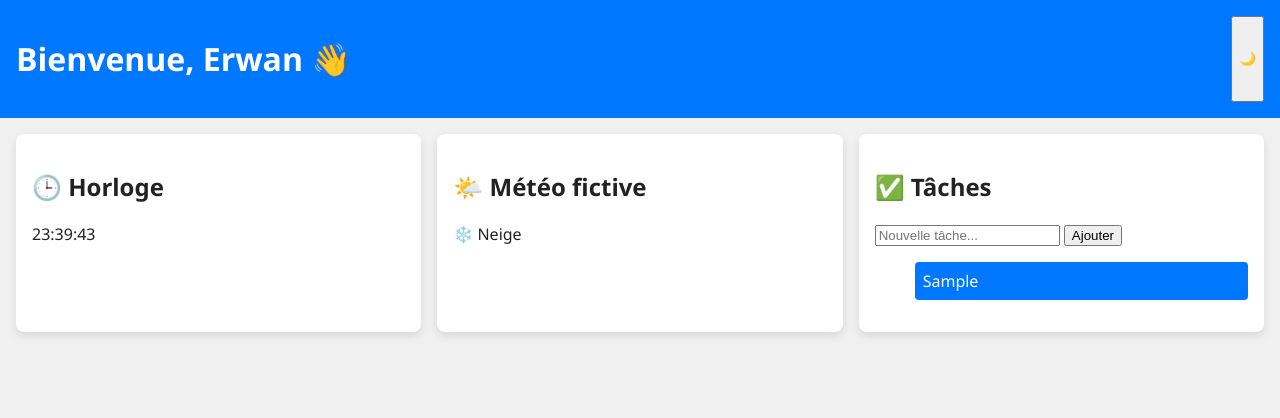
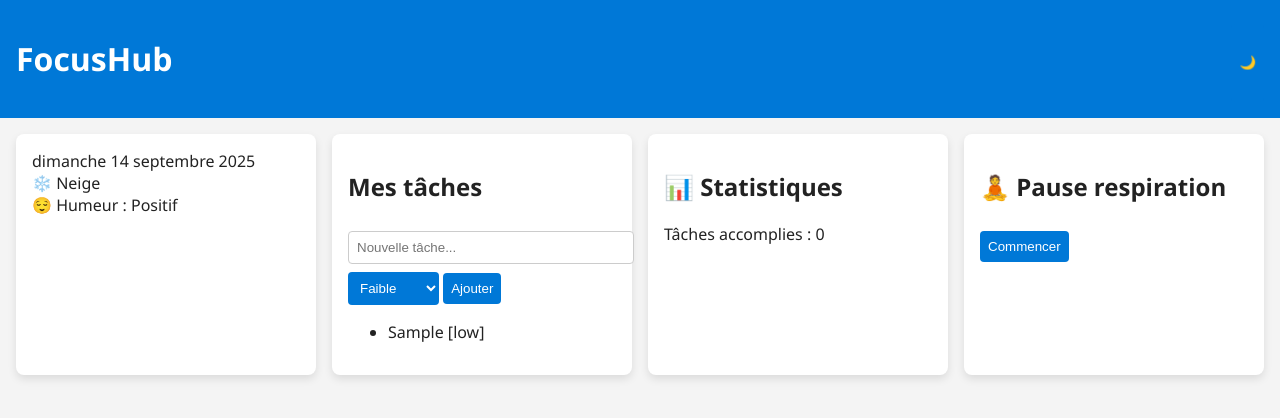
Before and after one commit to ErwanLiebus/mon-projet-web, a plain HTML site: page index.html in a window 1280 px wide. Both pictures are taken after typing "Sample" into the empty fields and a click on the button "Ajouter". Drawn offline with Linux system fonts and the light colour scheme.

Commit message:
new features

```diff
--- /dev/null
+++ b/app.js
@@ -0,0 +1,44 @@
+// 🗓️ Date
+document.getElementById('date').textContent = new Date().toLocaleDateString('fr-FR', {
+  weekday: 'long', year: 'numeric', month: 'long', day: 'numeric'
+});
+
+// 🌤️ Météo fictive
+const fakeWeather = ["☀️ Soleil", "🌧️ Pluie", "⛅ Nuages", "❄️ Neige"];
+document.getElementById('weather').textContent = fakeWeather[Math.floor(Math.random() * fakeWeather.length)];
+
+// ✅ Tâches
+let completed = 0;
+function updateStats() {
+  document.getElementById('stats').textContent = `Tâches accomplies : ${completed}`;
+}
+
+document.getElementById('addTask').onclick = () => {
+  const task = document.getElementById('taskInput').value.trim();
+  const priority = document.getElementById('priority').value;
+  if (!task) return;
+
+  const li = document.createElement('li');
+  li.textContent = `${task} [${priority}]`;
+  li.onclick = () => {
+    li.style.textDecoration = 'line-through';
+    completed++;
+    updateStats();
+  };
+  document.getElementById('taskList').appendChild(li);
+  document.getElementById('taskInput').value = '';
+};
+
+// 🌙 Thème
+document.getElementById('themeToggle').onclick = () => {
+  document.body.classList.toggle('dark');
+  document.getElementById('themeToggle').textContent = document.body.classList.contains('dark') ? '☀️' : '🌙';
+};
+
+// 🧘 Respiration guidée
+document.getElementById('startBreath').onclick = () => {
+  const guide = document.getElementById('breathGuide');
+  guide.textContent = "Inspire...";
+  setTimeout(() => guide.textContent = "Expire...", 4000);
+  setTimeout(() => guide.textContent = "Relâche...", 8000);
+};
--- a/index.html
+++ b/index.html
@@ -3,34 +3,46 @@
 <head>
   <meta charset="UTF-8" />
   <meta name="viewport" content="width=device-width, initial-scale=1.0" />
-  <title>Tableau de bord interactif</title>
+  <title>FocusHub</title>
   <link rel="stylesheet" href="style.css" />
 </head>
 <body>
   <header>
-    <h1>Bienvenue, Erwan 👋</h1>
+    <h1>FocusHub</h1>
     <button id="themeToggle">🌙</button>
   </header>
 
   <main>
-    <section class="widget" id="clockWidget">
-      <h2>🕒 Horloge</h2>
-      <div id="clock"></div>
+    <section class="overview">
+      <div id="date"></div>
+      <div id="weather">🌤️ Chargement météo...</div>
+      <div id="mood">😌 Humeur : Positif</div>
     </section>
 
-    <section class="widget" id="weatherWidget">
-      <h2>🌤️ Météo fictive</h2>
-      <p id="weather">Chargement...</p>
-    </section>
-
-    <section class="widget" id="tasksWidget">
-      <h2>✅ Tâches</h2>
+    <section class="tasks">
+      <h2>Mes tâches</h2>
       <input type="text" id="taskInput" placeholder="Nouvelle tâche..." />
+      <select id="priority">
+        <option value="low">Faible</option>
+        <option value="medium">Moyenne</option>
+        <option value="high">Haute</option>
+      </select>
       <button id="addTask">Ajouter</button>
       <ul id="taskList"></ul>
     </section>
+
+    <section class="stats">
+      <h2>📊 Statistiques</h2>
+      <p id="stats">Tâches accomplies : 0</p>
+    </section>
+
+    <section class="wellness">
+      <h2>🧘 Pause respiration</h2>
+      <button id="startBreath">Commencer</button>
+      <div id="breathGuide"></div>
+    </section>
   </main>
 
-  <script src="script.js"></script>
+  <script src="app.js"></script>
 </body>
 </html>
--- a/script.js
+++ b/script.js
@@ -1,52 +1,56 @@
-// Horloge dynamique
-function updateClock() {
-  const now = new Date();
-  const time = now.toLocaleTimeString('fr-FR');
-  document.getElementById('clock').textContent = time;
-}
-setInterval(updateClock, 1000);
-updateClock();
-
-// Météo fictive
-const fakeWeather = ["☀️ Soleil", "🌧️ Pluie", "⛅ Nuages", "❄️ Neige"];
-document.getElementById('weather').textContent = fakeWeather[Math.floor(Math.random() * fakeWeather.length)];
-
-// Tâches avec stockage local
-const taskInput = document.getElementById('taskInput');
-const addTaskBtn = document.getElementById('addTask');
-const taskList = document.getElementById('taskList');
-
-function loadTasks() {
-  const tasks = JSON.parse(localStorage.getItem('tasks')) || [];
-  taskList.innerHTML = '';
-  tasks.forEach((task, i) => {
-    const li = document.createElement('li');
-    li.textContent = task;
-    li.onclick = () => {
-      tasks.splice(i, 1);
-      localStorage.setItem('tasks', JSON.stringify(tasks));
-      loadTasks();
-    };
-    taskList.appendChild(li);
-  });
-}
-
-addTaskBtn.onclick = () => {
-  const task = taskInput.value.trim();
-  if (task) {
-    const tasks = JSON.parse(localStorage.getItem('tasks')) || [];
-    tasks.push(task);
-    localStorage.setItem('tasks', JSON.stringify(tasks));
-    taskInput.value = '';
-    loadTasks();
-  }
+// 📁 File System Access API
+document.getElementById('openFile').onclick = async () => {
+  const [fileHandle] = await window.showOpenFilePicker();
+  const file = await fileHandle.getFile();
+  const content = await file.text();
+  document.getElementById('fileContent').value = content;
 };
 
-loadTasks();
+document.getElementById('saveFile').onclick = async () => {
+  const content = document.getElementById('fileContent').value;
+  const handle = await window.showSaveFilePicker();
+  const writable = await handle.createWritable();
+  await writable.write(content);
+  await writable.close();
+};
 
-// Thème clair/sombre
-const themeToggle = document.getElementById('themeToggle');
-themeToggle.onclick = () => {
-  document.body.classList.toggle('dark');
-  themeToggle.textContent = document.body.classList.contains('dark') ? '☀️' : '🌙';
+// 🎤 Speech Recognition API
+document.getElementById('voiceBtn').onclick = () => {
+  const recognition = new (window.SpeechRecognition || window.webkitSpeechRecognition)();
+  recognition.lang = 'fr-FR';
+  recognition.start();
+  recognition.onresult = (e) => {
+    const command = e.results[0][0].transcript.toLowerCase();
+    if (command.includes("plein écran")) document.getElementById('fullscreenBtn').click();
+    if (command.includes("copier")) document.getElementById('copyBtn').click();
+    if (command.includes("coller")) document.getElementById('pasteBtn').click();
+  };
 };
+
+// 🎥 Webcam
+navigator.mediaDevices.getUserMedia({ video: true })
+  .then(stream => document.getElementById('webcam').srcObject = stream);
+
+document.getElementById('captureBtn').onclick = () => {
+  const video = document.getElementById('webcam');
+  const canvas = document.getElementById('snapshot');
+  canvas.width = video.videoWidth;
+  canvas.height = video.videoHeight;
+  canvas.getContext('2d').drawImage(video, 0, 0);
+};
+
+// 📋 Clipboard API
+document.getElementById('copyBtn').onclick = async () => {
+  const text = document.getElementById('clipboardArea').value;
+  await navigator.clipboard.writeText(text);
+};
+
+document.getElementById('pasteBtn').onclick = async () => {
+  const text = await navigator.clipboard.readText();
+  document.getElementById('clipboardArea').value = text;
+};
+
+// 🖱️ Pointer Lock / Fullscreen
+document.getElementById('fullscreenBtn').onclick = () => {
+  document.documentElement.requestFullscreen();
+};
--- a/style.css
+++ b/style.css
@@ -1,13 +1,13 @@
 :root {
-  --bg: #f0f0f0;
+  --bg: #f4f4f4;
   --text: #222;
-  --accent: #0077ff;
+  --accent: #0078d7;
 }
 
 body.dark {
-  --bg: #1e1e1e;
+  --bg: #1e1e2e;
   --text: #eee;
-  --accent: #00c6ff;
+  --accent: #00b4ff;
 }
 
 body {
@@ -28,32 +28,36 @@ header {
 
 main {
   display: grid;
-  grid-template-columns: repeat(auto-fit, minmax(250px, 1fr));
+  grid-template-columns: repeat(auto-fit, minmax(300px, 1fr));
   gap: 1rem;
   padding: 1rem;
 }
 
-.widget {
+section {
   background: white;
   padding: 1rem;
   border-radius: 8px;
   box-shadow: 0 4px 8px rgba(0,0,0,0.1);
-  transition: transform 0.3s;
 }
 
-body.dark .widget {
-  background: #2c2c2c;
+body.dark section {
+  background: #2c2c3c;
 }
 
-.widget:hover {
-  transform: scale(1.02);
-}
-
-#taskList li {
-  margin: 0.5rem 0;
-  list-style: none;
+button, select {
+  margin-top: 0.5rem;
   padding: 0.5rem;
   background: var(--accent);
   color: white;
+  border: none;
   border-radius: 4px;
+  cursor: pointer;
 }
+
+input, textarea {
+  width: 100%;
+  padding: 0.5rem;
+  margin-top: 0.5rem;
+  border-radius: 4px;
+  border: 1px solid #ccc;
+}
```
